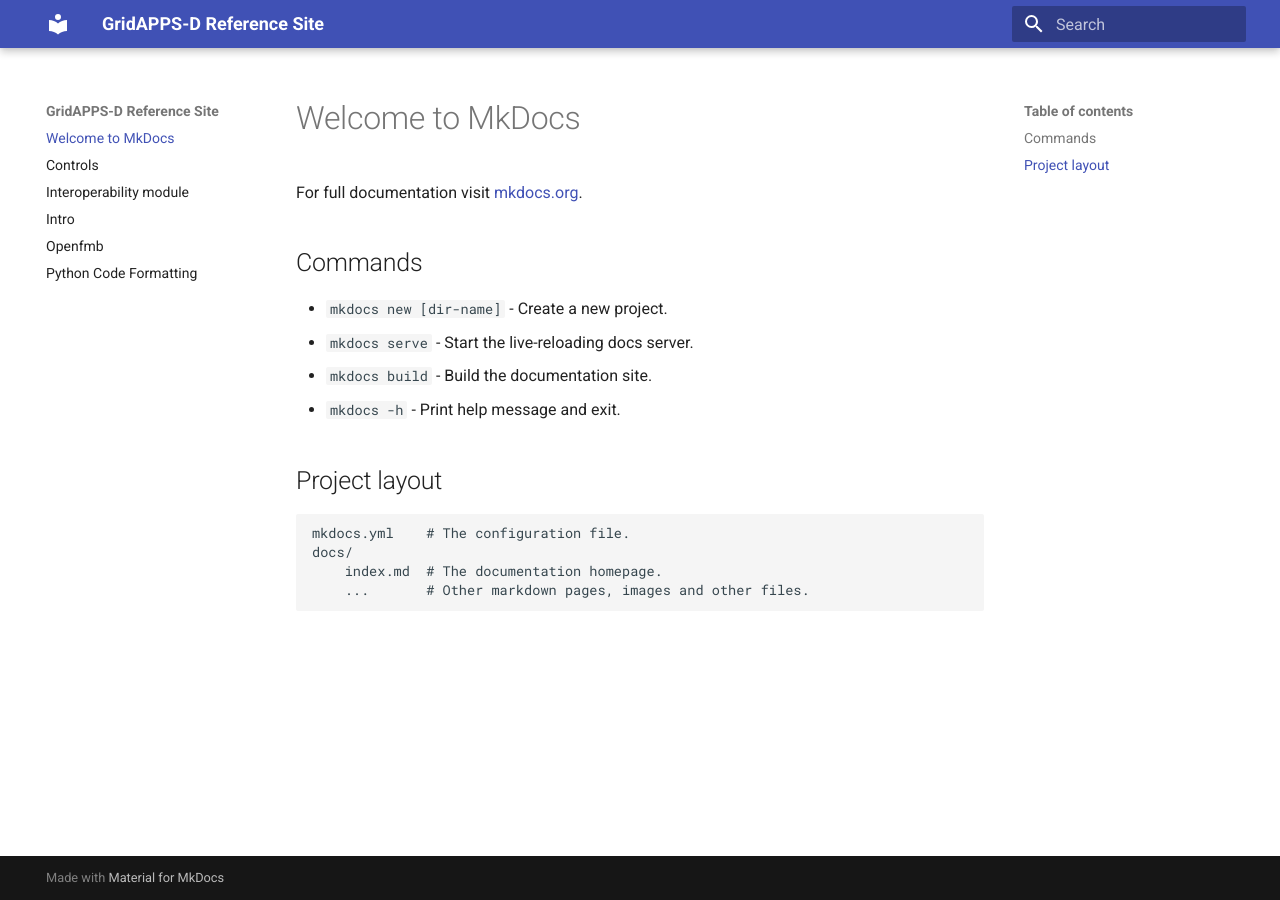
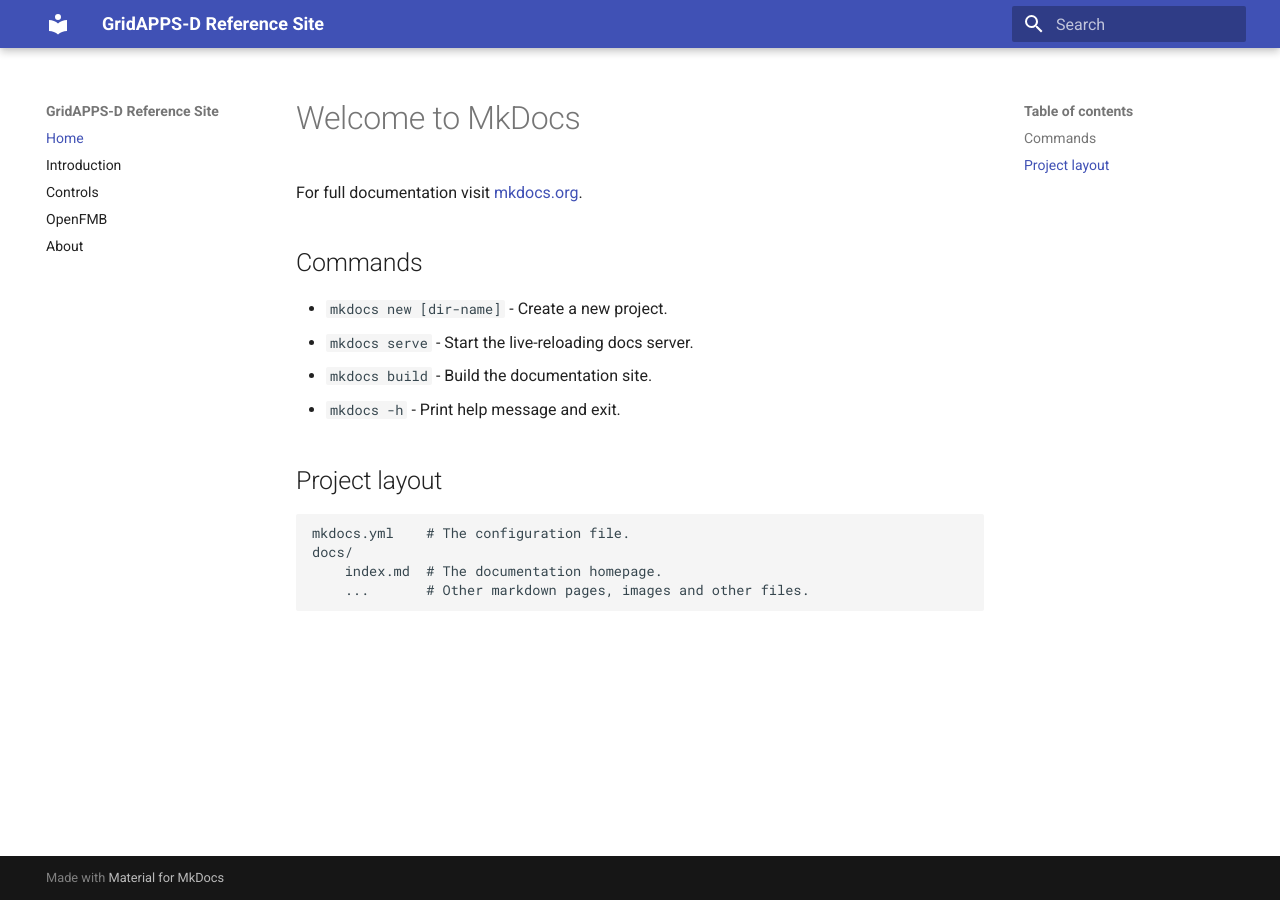
Before and after one commit to der-control-modules/der-control-modules.github.io, an MkDocs documentation site: the page built from docs/index.md, in a window 1280 px wide. Built offline with MkDocs 1.6.1 and Material for MkDocs 9.7.7, drawn with Linux system fonts in a browser that asks for light colours; some of the changed lines change nothing that is shown.

```diff
--- a/mkdocs.yml
+++ b/mkdocs.yml
@@ -1,3 +1,13 @@
 site_name: GridAPPS-D Reference Site
 theme:
+  features:
+    - navigation.instant
+    - navigation.instant.prefetch
   name: material
+
+nav:
+  - Home: index.md
+  - Introduction: intro.md
+  - Controls: controls.md
+  - OpenFMB: openfmb.md
+  - About: about.md
```
